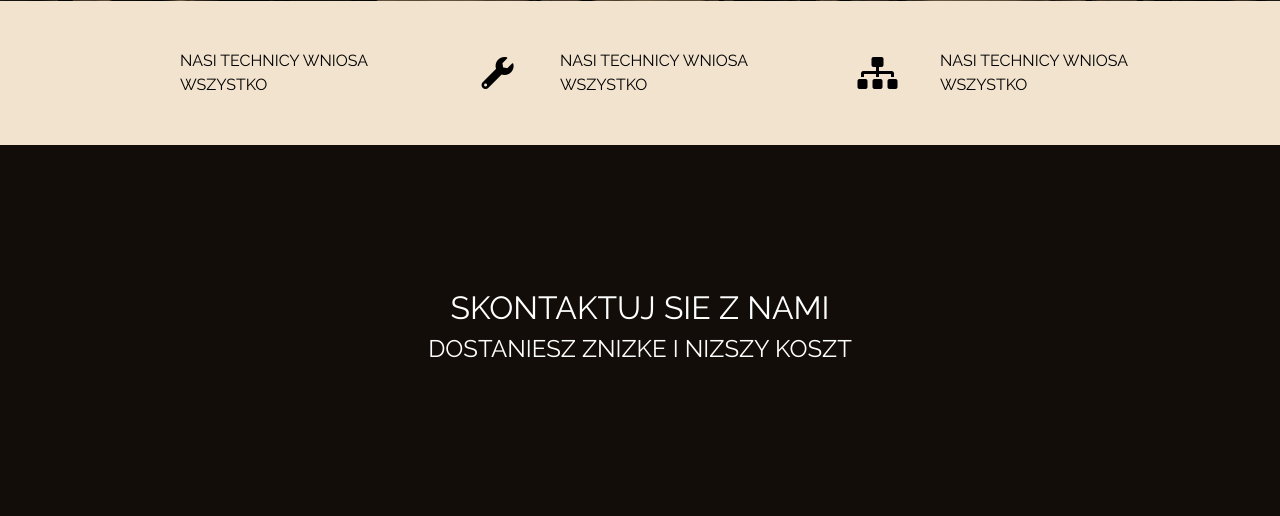
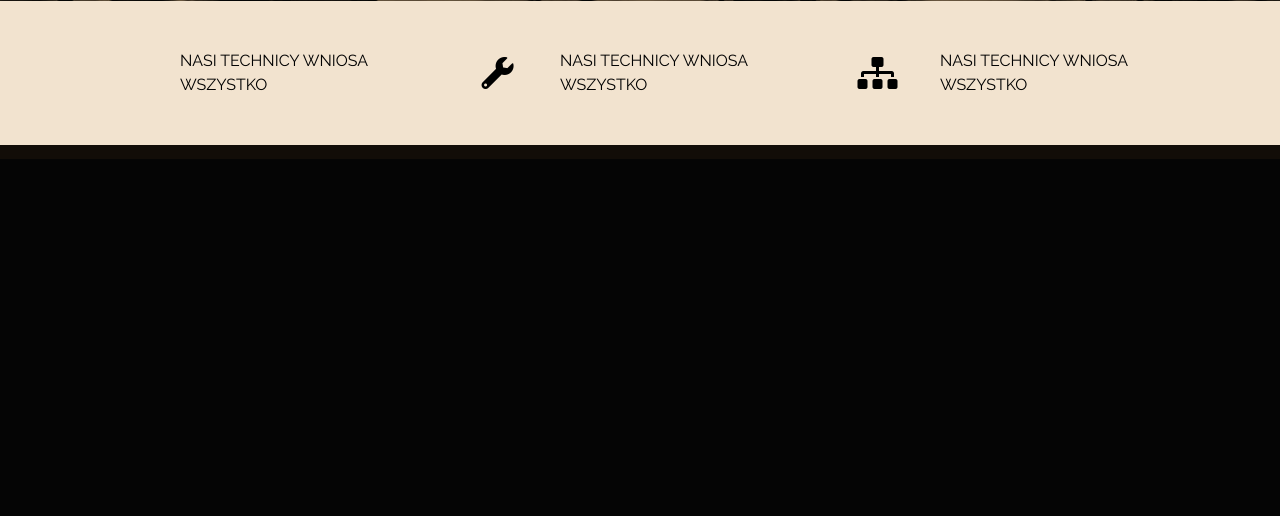
Before and after one commit to JacekDwojakPL/special-rotary-phone, a Flask app: page / in a window 1280 px wide. Shown: the part 641-1157 px from the top of the page. After the commit the page ends 800 px from the top, so only its background shows below. Run offline with Flask 2, Linux system fonts and the light colour scheme; some libraries are stand-ins or nearby versions.

Commit message:
test commit

```diff
--- a/templates/index.html
+++ b/templates/index.html
@@ -63,12 +63,7 @@
           </div>
         </div>
 
-        <div id="join_cointainer" class="pt-lg-6 pb-lg-6 pt-5">
-          <div class="container text-center">
-            <h2 class="text-uppercase">Skontaktuj sie z nami</h2>
-            <h4 class="text-uppercase">Dostaniesz znizke i nizszy koszt</h4>
-          </div>
-        </div>
+
         <!-- end for template "index.html" -->
         <script src="{{ url_for('static', filename='js/jquery.min.js') }}"></script>
         <script src="{{ url_for('static', filename='js/tether.min.js') }}"></script>
```
